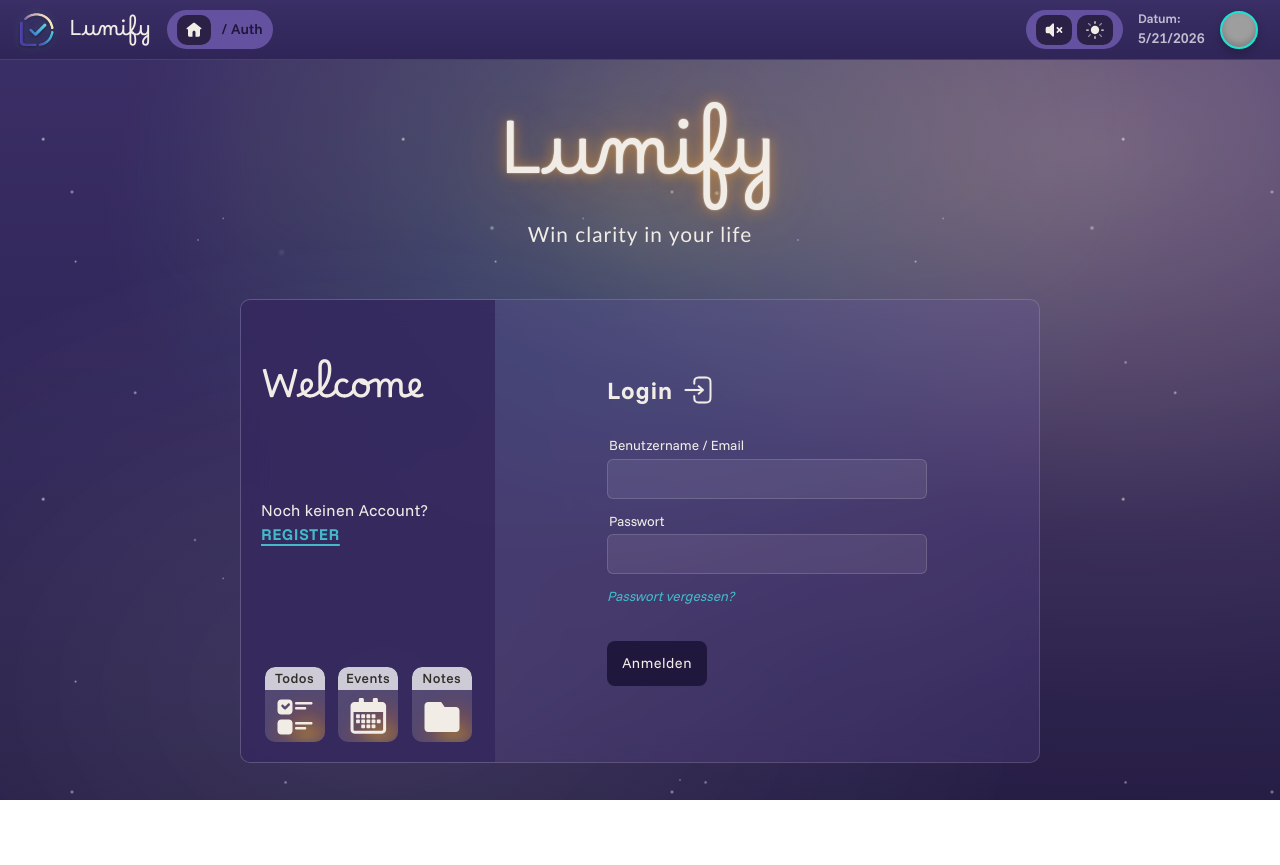
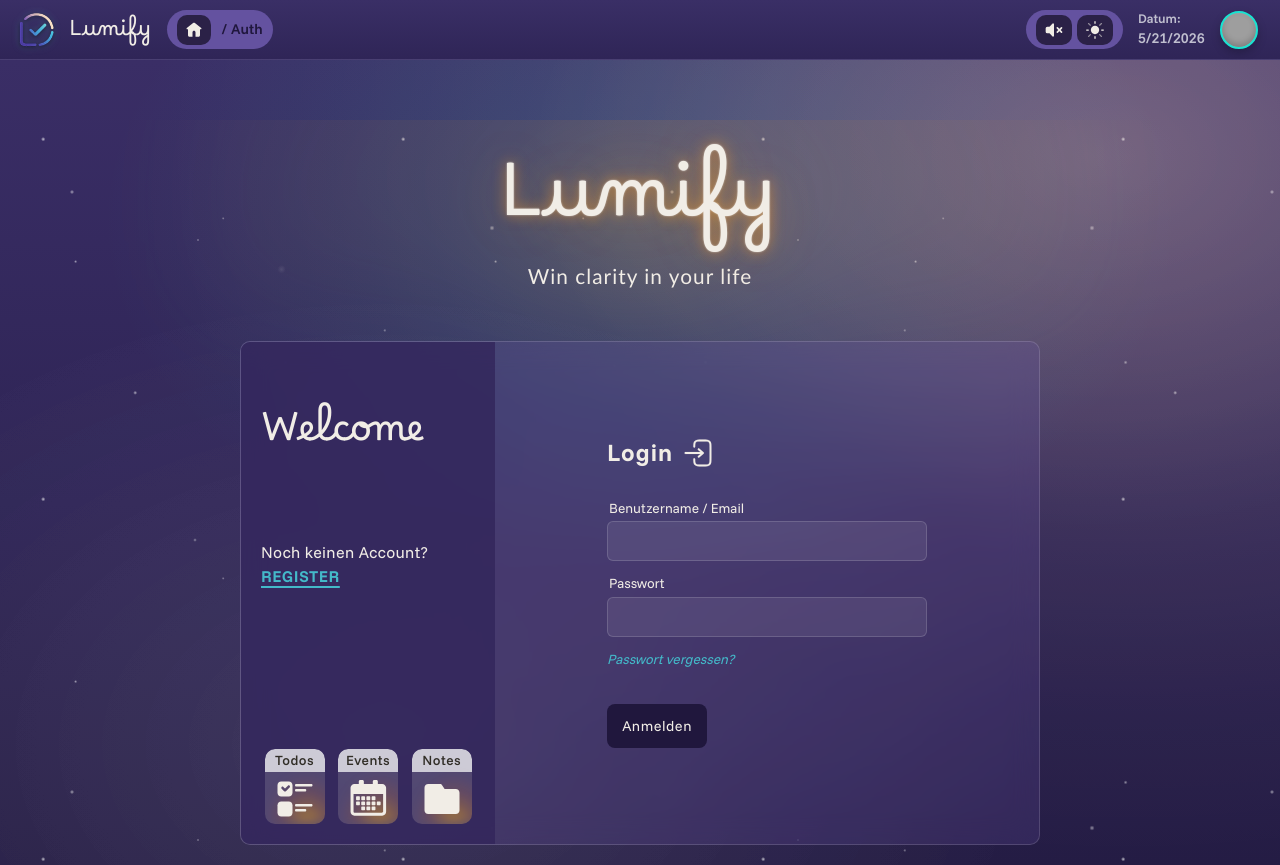
Before and after one commit to enteroDev/Lumify, a Next.js app in the folder lumify.app/: page /Auth in a window 1280 px wide. Before the commit the page ends 800 px from the top, so only its background shows below. Built offline with nearby package versions, Linux system fonts and the light colour scheme; grey boxes are pictures that could not be loaded.

Commit message:
[FIX] Added vertical scroll to scrollview. Fixed some base layouting styles.

```diff
--- a/lumify.app/app/globals.css
+++ b/lumify.app/app/globals.css
@@ -93,9 +93,6 @@ main{
   display: flex;
   flex-direction: column;
 
-  height: calc(100dvh - var(--header-height));
-  width: 100vw;
-
   justify-content: center;
   align-items: center;
 
@@ -184,15 +181,15 @@ main::before{
   display: flex;
 
   width: 100%;
-  height: 100%;
+  height: calc(100% - var(--header-height));
+  margin-top: var(--header-height);
   padding: 20px;
 
   justify-content: safe center;
   align-items: safe center;
 
   overflow-x: auto;
-  overflow-y: hidden;
-  /* smoother on iOS */
+  overflow-y: auto;
   -webkit-overflow-scrolling: touch;
 
   box-sizing: border-box;
@@ -204,7 +201,6 @@ main::before{
   display: flex;
 
   width: max-content;
-  max-height: 95%  !important;
   gap: 20px;
   padding-top: 20px;
 
@@ -215,8 +211,6 @@ main::before{
 }
 .content-fullHeight {
   flex-direction: column;
-  height: 100%;
-
   align-items: center;
 }
 
@@ -224,15 +218,13 @@ main::before{
 .bg-overlay {
   position: absolute;
 
-  transform: translateY(var(--py, 0px));
-  transition: transform 60ms linear;
-
   inset: 0;
   pointer-events: none;
-  z-index: 0;
+  z-index: 1;
 
   background: url("/src/bg-overlay-lofi.png") no-repeat right bottom;
   background-size: auto 1000px;
+  background-attachment: fixed;
 }
 
 
--- a/lumify.app/components/Header/Header.module.css
+++ b/lumify.app/components/Header/Header.module.css
@@ -1,7 +1,15 @@
 .container {
+    position: fixed;
+    top: 0;
+    left: 0;
+    right: 0;
+
     display: flex;
+
     padding: 0.3rem 1.2rem;
     padding-right: 1.4rem;
+    gap: 15px;
+
     height: var(--header-height);
 
     background: linear-gradient(
@@ -13,12 +21,12 @@
     border-bottom: 1px solid rgba(255,255,255,0.08);
 
     color: #F1EDE6;
-    gap: 15px;
-    box-sizing: border-box;
 
     box-shadow:
-        0 8px 24px rgba(0,0,0,0.35),          /* depth */
-        0 0 40px rgba(25,227,209,0.5);       /* tiny ambient */
+        0 8px 24px rgba(0,0,0,0.25);
+
+    box-sizing: border-box;
+    z-index: 300;
 }
 
 .logoArea {
```
